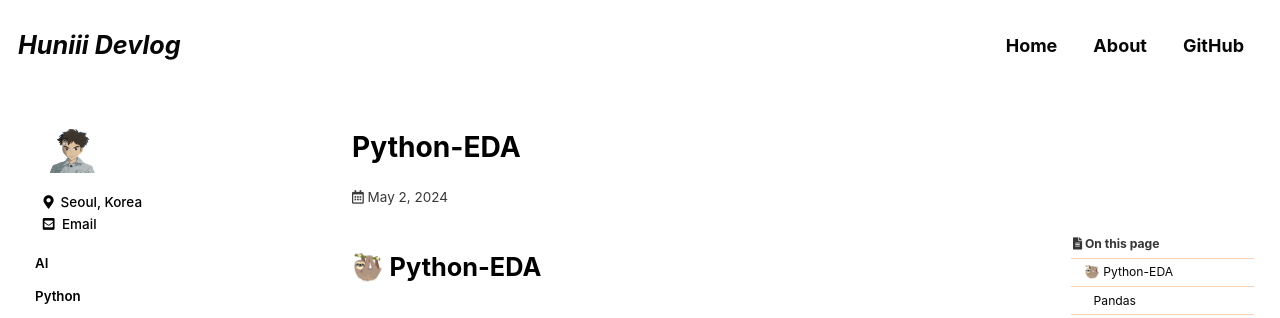
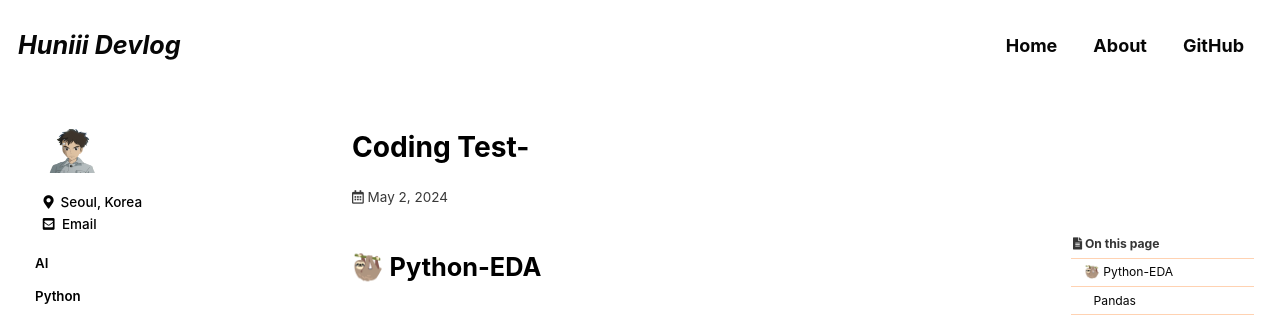
Before and after one commit to huniii32/huniii32.github.io, a Jekyll site: the page built from _posts/2024-05-18-blog-bootcamp-08.md, in a window 1280 px wide and 900 px high. Shown: the top 318 px of the window. Built offline with Jekyll 4.4.1, drawn with Linux system fonts in a browser that asks for light colours; cached includes are drawn as plain includes; some web fonts are replaced; comment, search, counter and statistics services are not loaded.

Commit message:
Posting 2024-05-18

```diff
--- a/_posts/2024-05-02-blog-bootcamp-07.md
+++ b/_posts/2024-05-18-blog-bootcamp-08.md
@@ -1,12 +1,12 @@
 ---
-title: "Python-EDA"
+title: "Coding Test-"
 excerpt: "Upstage X FastCampus AI Lab - Python-EDA"
 categories:
   - Bootcamp
 tags:
   - [python, bootcamp]
 
-permalink: /bootcamp/bootcamp-06/
+permalink: /bootcamp/bootcamp-07/
 
 toc: true
 toc_sticky: true
```
Also changed, not shown: _posts/2024-04-22-blog-bootcamp-03.md (+2 -2 lines).
